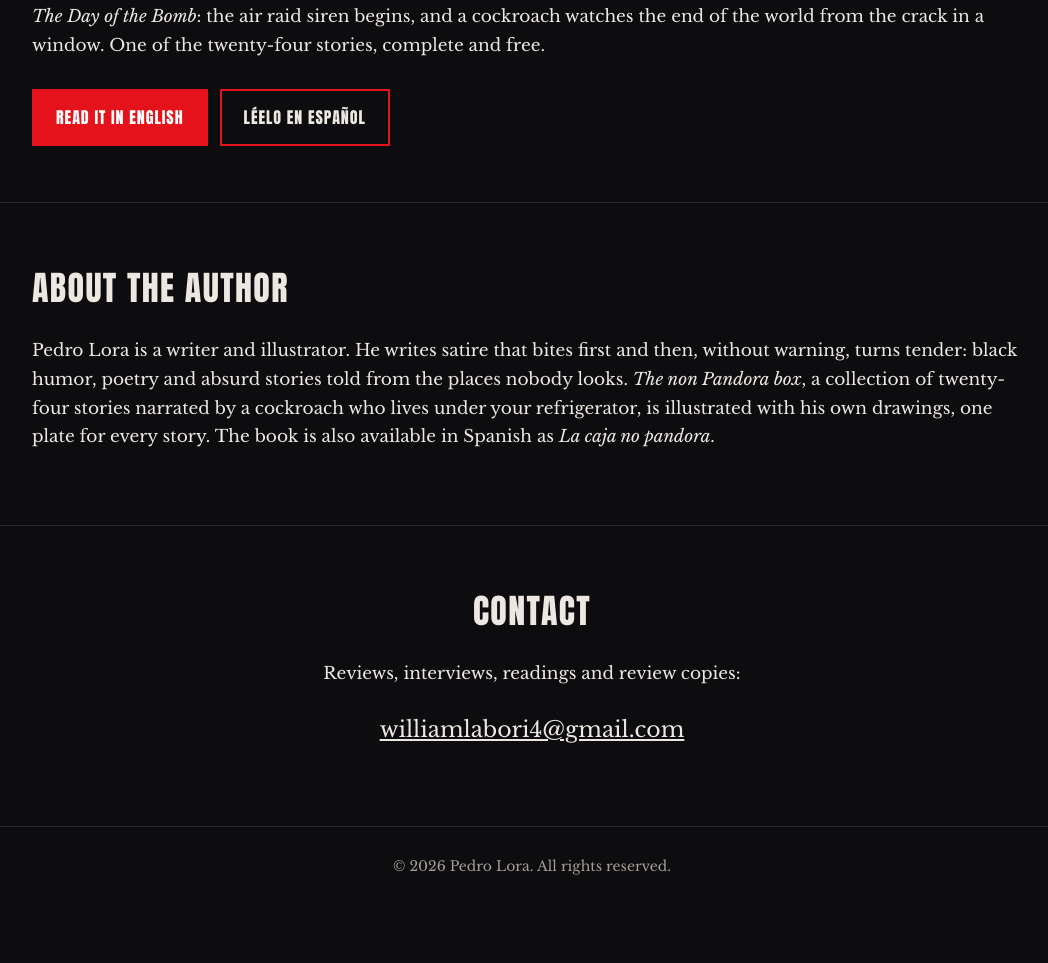
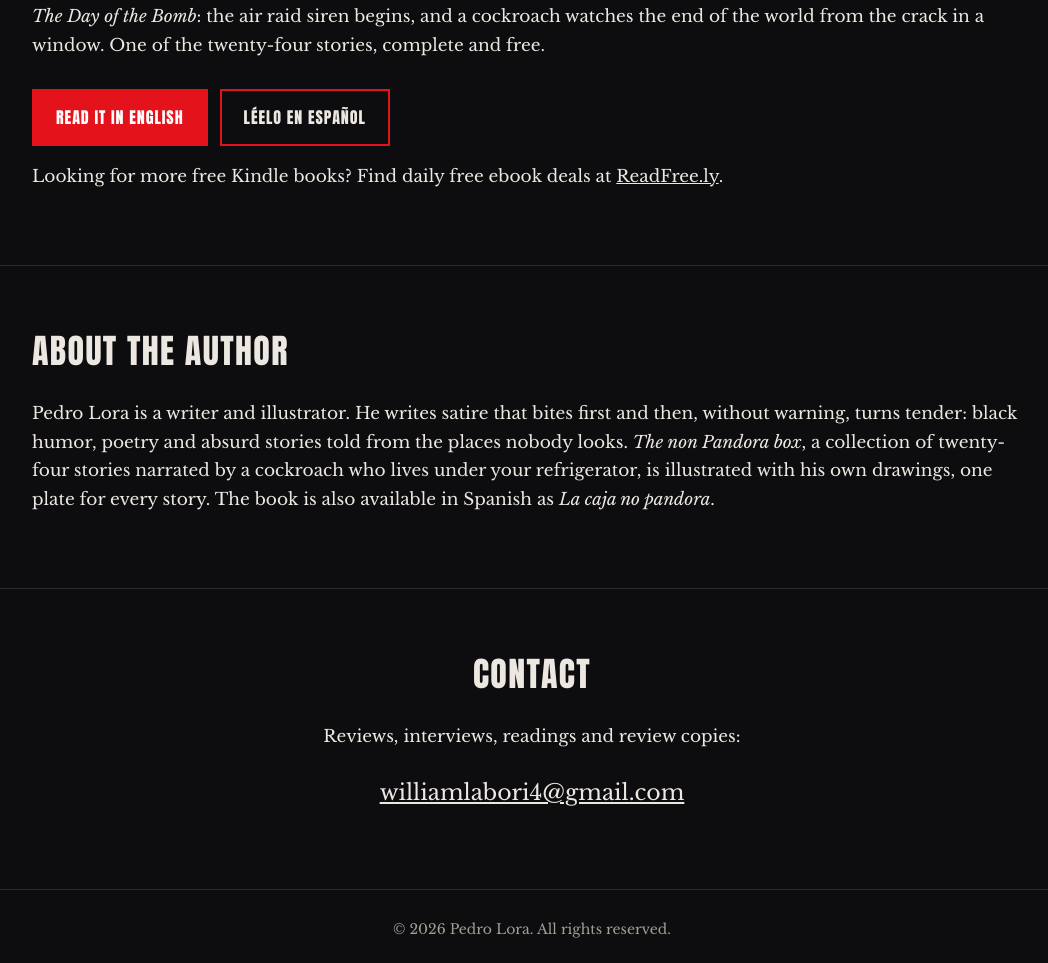
Before and after one commit to wi35/pedro-lora, a plain HTML site: page index.html in a window 1280 px wide. Shown: the part 2535-3498 px from the top of the page, without its empty margins (108-1156 px from the left). Before the commit the page ends 3454 px from the top, so only its background shows below. Drawn offline with nearby package versions, Linux system fonts and the light colour scheme.

Commit message:
Enlace a ReadFree.ly
Co-Authored-By: Claude Opus 5.5 <noreply@anthropic.com>

```diff
--- a/index.html
+++ b/index.html
@@ -150,6 +150,7 @@
         <a class="btn primary" href="story.html">Read it in English</a>
         <a class="btn" href="cuento.html">Léelo en español</a>
       </div>
+      <p>Looking for more free Kindle books? Find daily free ebook deals at <a href="https://readfree.ly" target="_blank" rel="noopener">ReadFree.ly</a>.</p>
     </div>
   </section>
 
```
